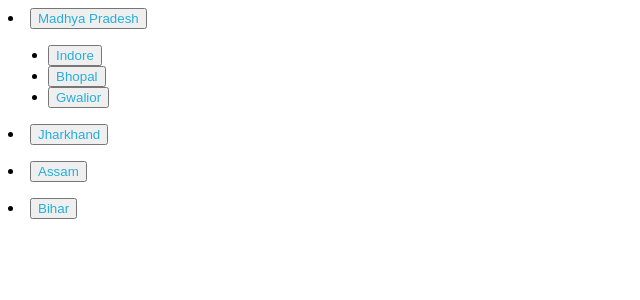
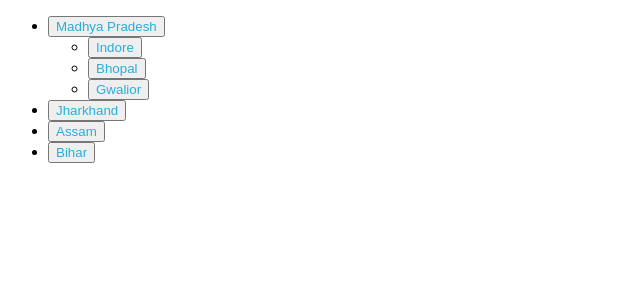
Before and after one commit to raghavendra95r/React-Assignments-Set-2---Nested-List, a React app: page / in a window 1280 px wide. Both pictures are taken after a click on the item "Madhya Pradesh". Shown: the top 300 px of the page, without its empty margins (0-640 px from the left). Built offline with nearby package versions, Linux system fonts and the light colour scheme.

Commit message:
added ul tag in app js

```diff
--- a/src/components/App.js
+++ b/src/components/App.js
@@ -157,15 +157,17 @@ const states = [
 
 function App() {
 
-  return <React.Fragment>
-  <div id="main">
-{
+  return <div id="main">
+    <ul>
+    {
   states.map((state,i)=> {
     return( <States state={state} key={i+1} id={i+1} />)
   } )
 }
+    </ul>
+
   </div>
-  </React.Fragment>
+
 
 }
 
--- a/src/components/Cities.js
+++ b/src/components/Cities.js
@@ -3,14 +3,14 @@ import Towns from './Towns';
 
 
 const Cities = (props) => {
-    const [click2 ,setClick2] = useState(false);
+    const [click ,setClick] = useState(false);
     return (
         <>
-               <li onClick={()=> setClick2(!click)}  id={`city${props.id}`}>
+               <li onClick={()=> setClick(!click)}  id={`city${props.id}`}>
                 <button>{props.city.name} </button>
             </li>
             <ul>
-                {click2 ? props.city.towns.map((town ,i) => {
+                {click ? props.city.towns.map((town ,i) => {
                     return (
                         <Towns town={town} key={i+1} id={i+1} />
                     )
```
